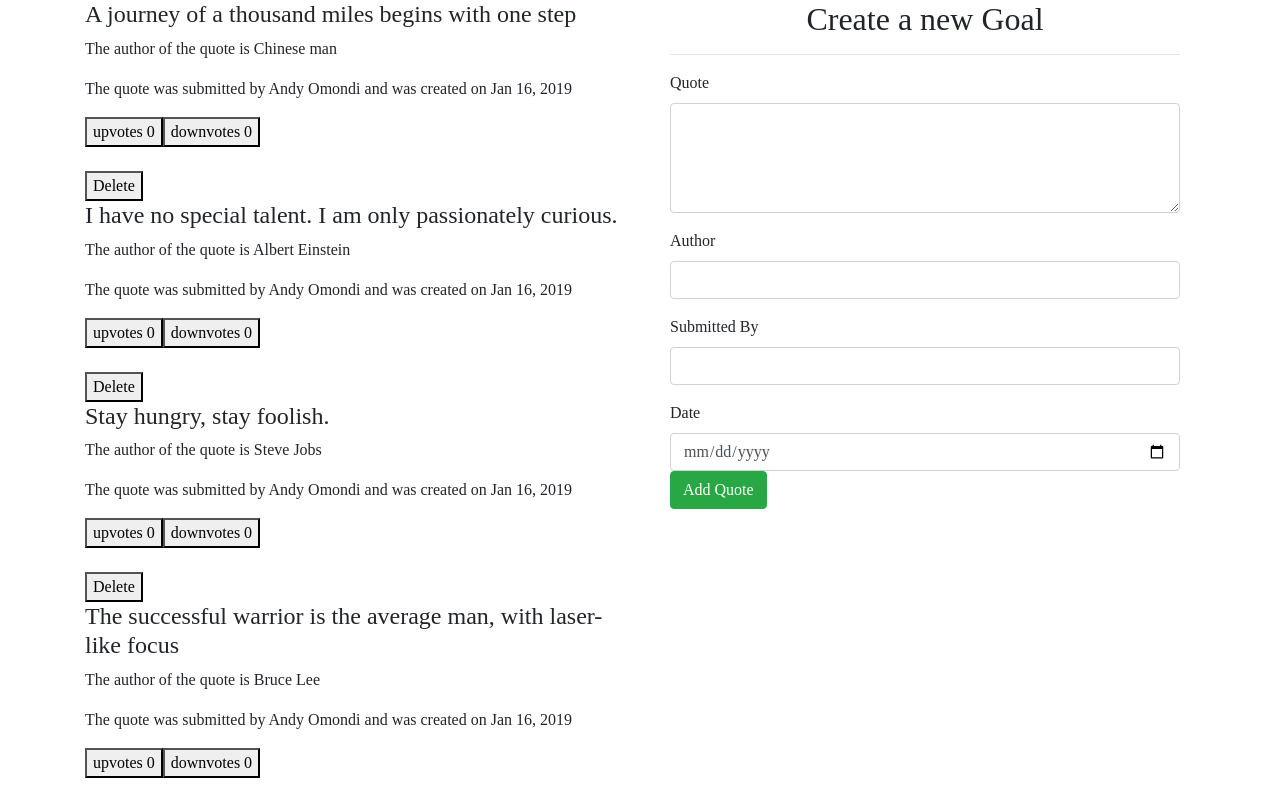
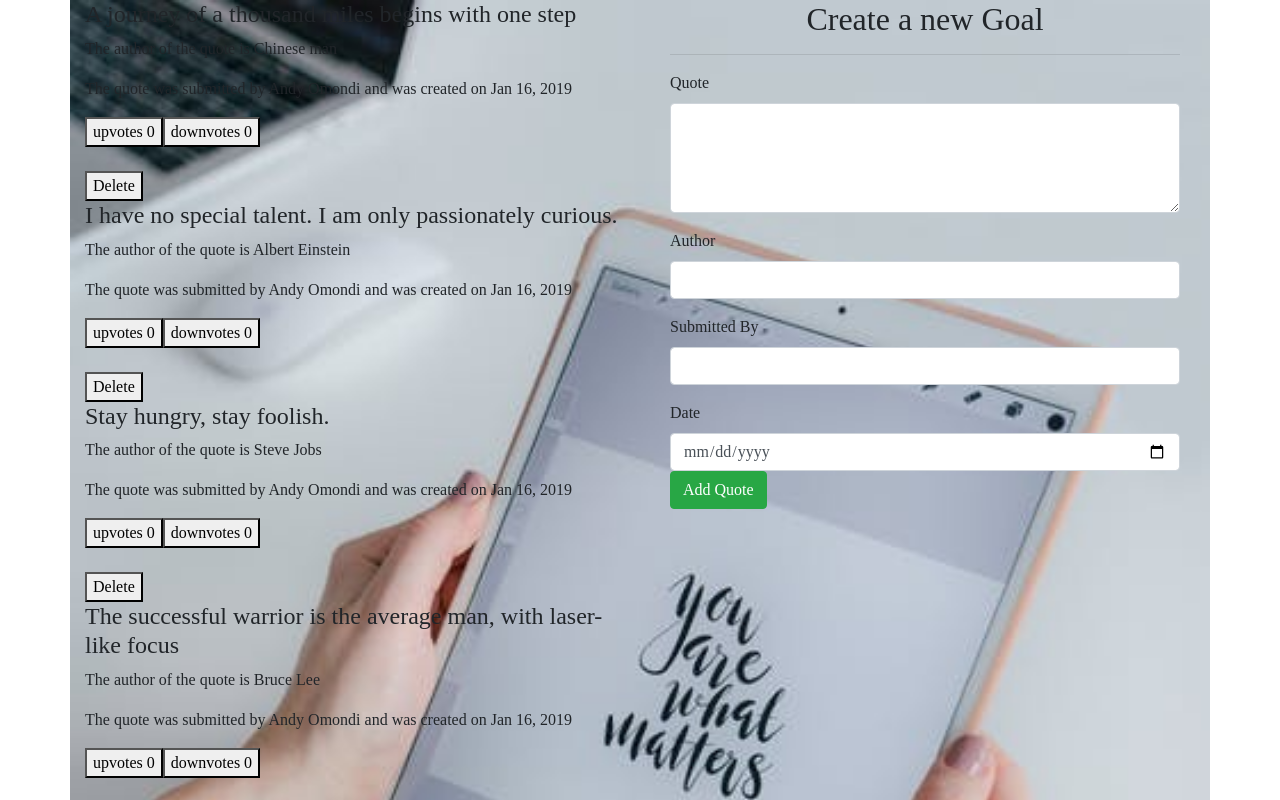
Before and after one commit to AndyOmondi17/quotes-application, an Angular app in the folder Quotes/: page / in a window 1280 px wide. Shown: the top 800 px of the page. Built offline with nearby package versions, Linux system fonts and the light colour scheme; a web font is replaced by a local one.

Commit message:
add background image

```diff
--- a/Quotes/src/app/quote/quote.component.css
+++ b/Quotes/src/app/quote/quote.component.css
@@ -1,3 +1,6 @@
 #bd{
     font-family: 'Turret Road', cursive;
+    background: url(2.jpeg);
+    background-size: cover;
+    font: black;
 }
```
Also changed, not shown: Quotes/src/app/quote/2.jpeg (added), Quotes/src/app/quote/img.jpeg (added).
